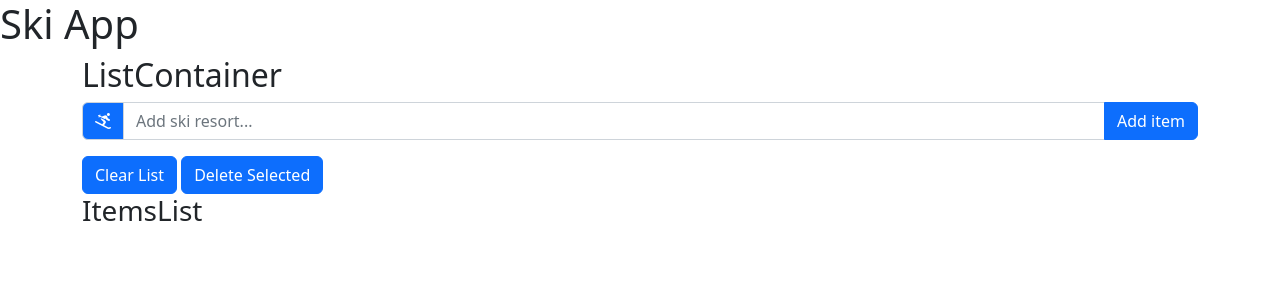
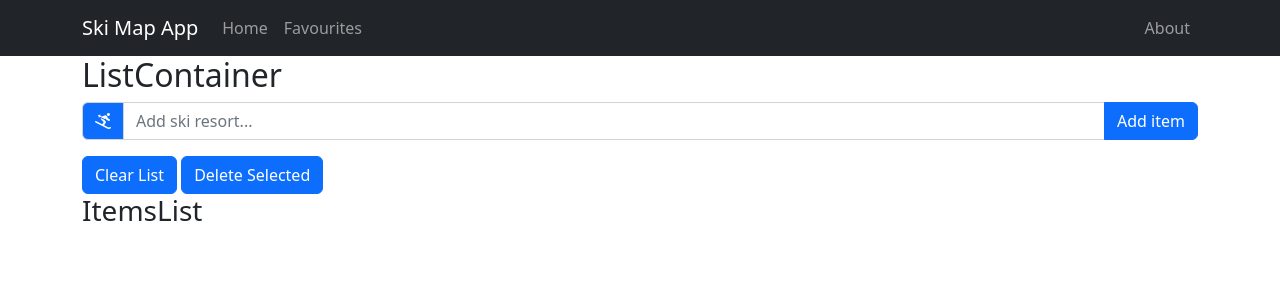
Before and after one commit to halevans/Ski-Map-App, a React (Create React App) app: page / in a window 1280 px wide. Shown: the top 300 px of the page. Built offline with nearby package versions, Linux system fonts and the light colour scheme.

Commit message:
Starting NavBar creation

```diff
--- a/src/App.js
+++ b/src/App.js
@@ -1,12 +1,13 @@
 import React, { Component } from "react";
 import ListContainer from "./ListContainer";
 import 'bootstrap/dist/css/bootstrap.min.css';
+import NavBar from "./NavBar";
 
 class App extends Component {
     render () {
         return(
             <>
-                <h1>Ski App</h1>
+                <NavBar/>
                 <ListContainer />
             </>
         );
--- /dev/null
+++ b/src/NavBar.js
@@ -0,0 +1,25 @@
+import Container from 'react-bootstrap/Container';
+import Nav from 'react-bootstrap/Nav';
+import Navbar from 'react-bootstrap/Navbar';
+
+function NavBar() {
+  return (
+    <Navbar collapseOnSelect expand="lg" bg="dark" variant="dark">
+      <Container>
+        <Navbar.Brand href="#home">Ski Map App</Navbar.Brand>
+        <Navbar.Toggle aria-controls="responsive-navbar-nav" />
+        <Navbar.Collapse id="responsive-navbar-nav">
+          <Nav className="me-auto">
+            <Nav.Link href="#home">Home</Nav.Link>
+            <Nav.Link href="#favourites">Favourites</Nav.Link>
+          </Nav>
+          <Nav>
+            <Nav.Link href="#about">About</Nav.Link>
+          </Nav>
+        </Navbar.Collapse>
+      </Container>
+    </Navbar>
+  );
+}
+
+export default NavBar;
```
